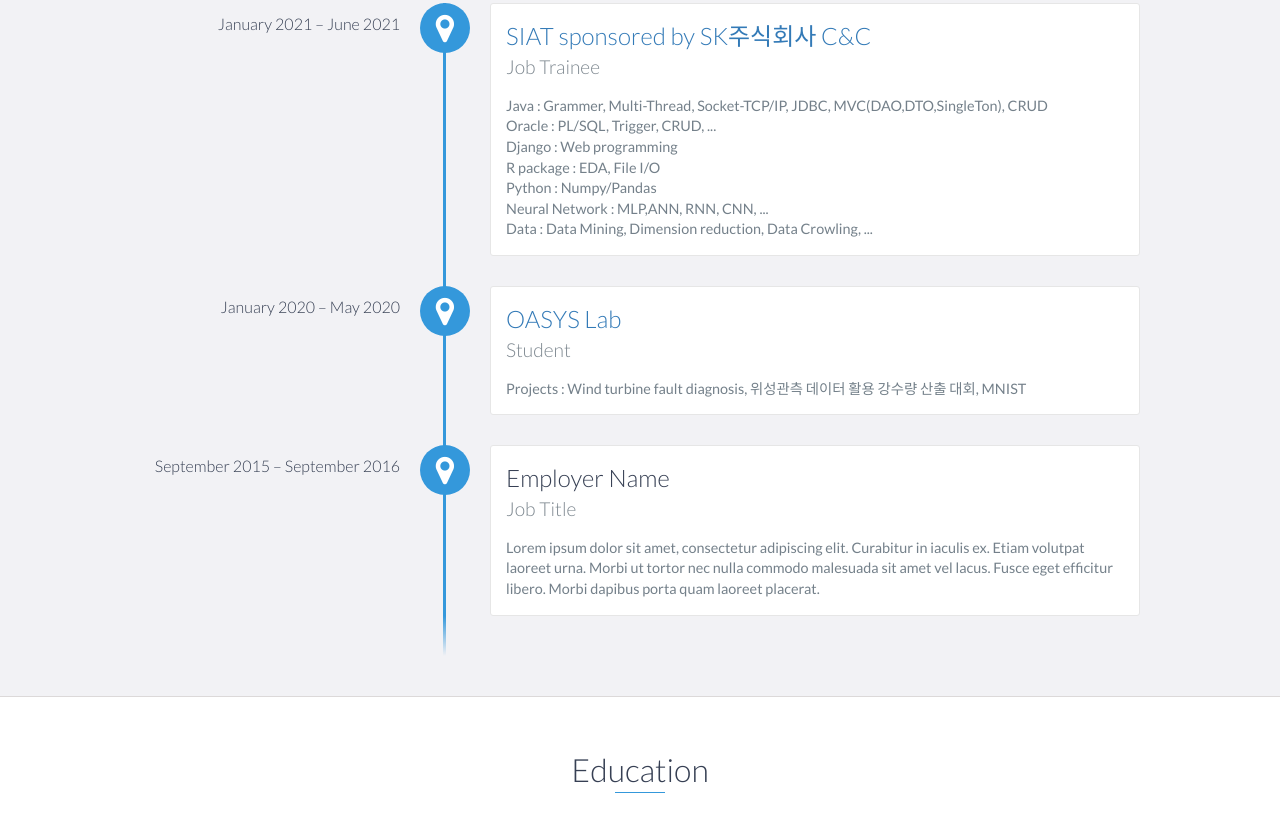
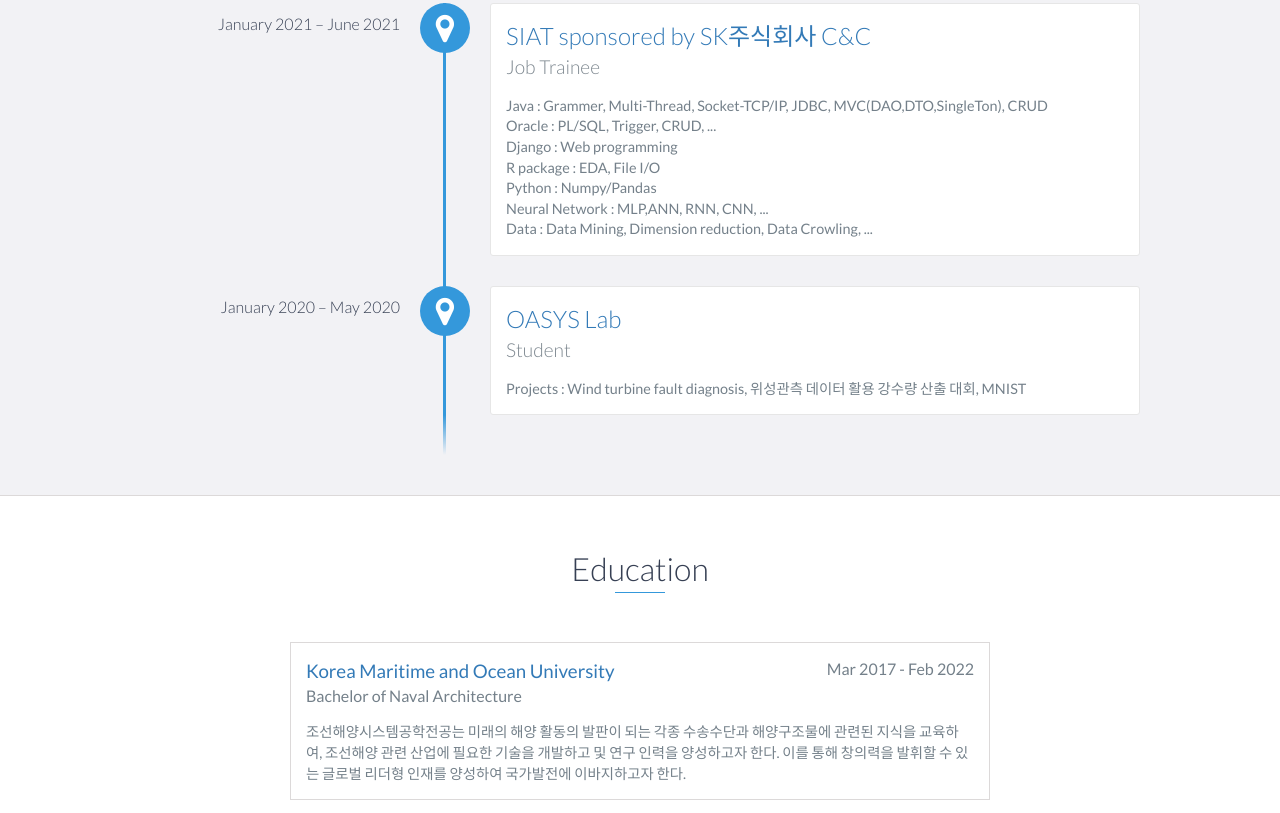
Before and after one commit to min98-k/min98-k.github.io, a website: page index.html in a window 1280 px wide. Shown: the part 1332-2145 px from the top of the page. Drawn offline with nearby package versions, Linux system fonts and the light colour scheme.

Commit message:
Update index.html

```diff
--- a/index.html
+++ b/index.html
@@ -112,14 +112,6 @@
                 <h4>Student</h4>
                 <p>
                     Projects : Wind turbine fault diagnosis, 위성관측 데이터 활용 강수량 산출 대회, MNIST
-                </p>
-            </div>
-
-            <div data-date="September 2015 – September 2016">
-                <h3>Employer Name</h3>
-                <h4>Job Title</h4>
-                <p>
-                    Lorem ipsum dolor sit amet, consectetur adipiscing elit. Curabitur in iaculis ex. Etiam volutpat laoreet urna. Morbi ut tortor nec nulla commodo malesuada sit amet vel lacus. Fusce eget efficitur libero. Morbi dapibus porta quam laoreet placerat.
                 </p>
             </div>
         </div>
```
